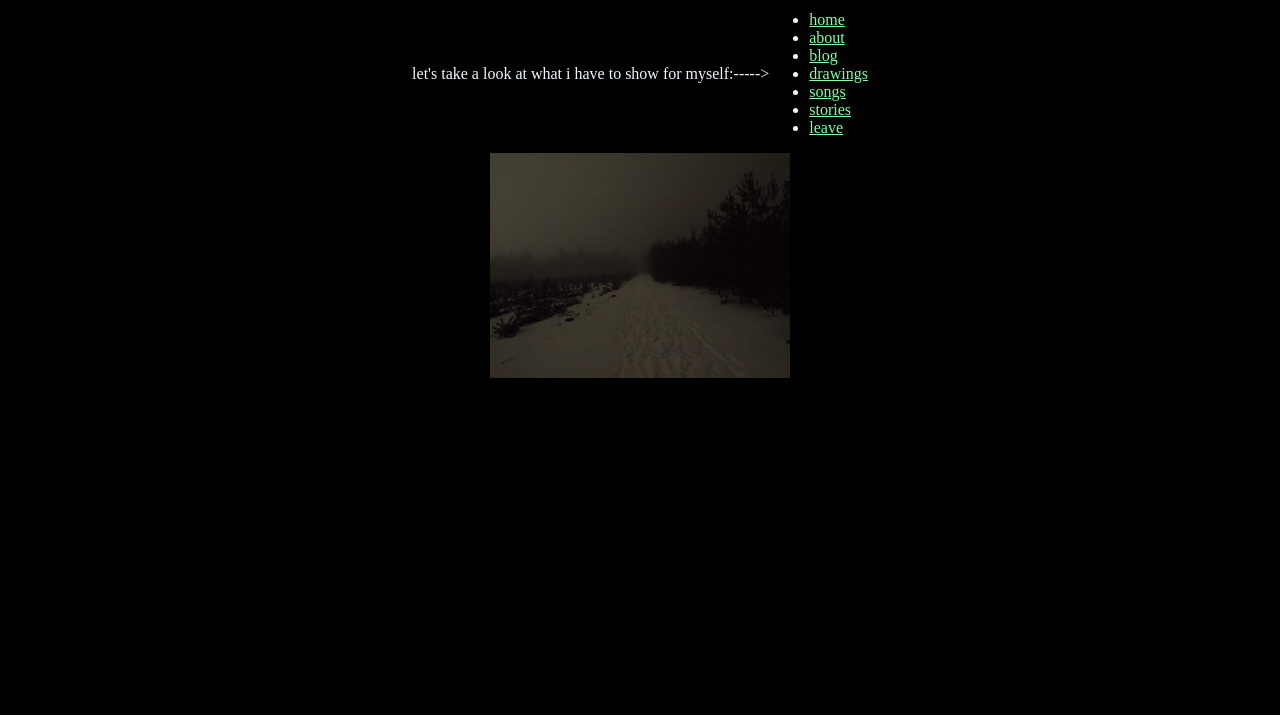
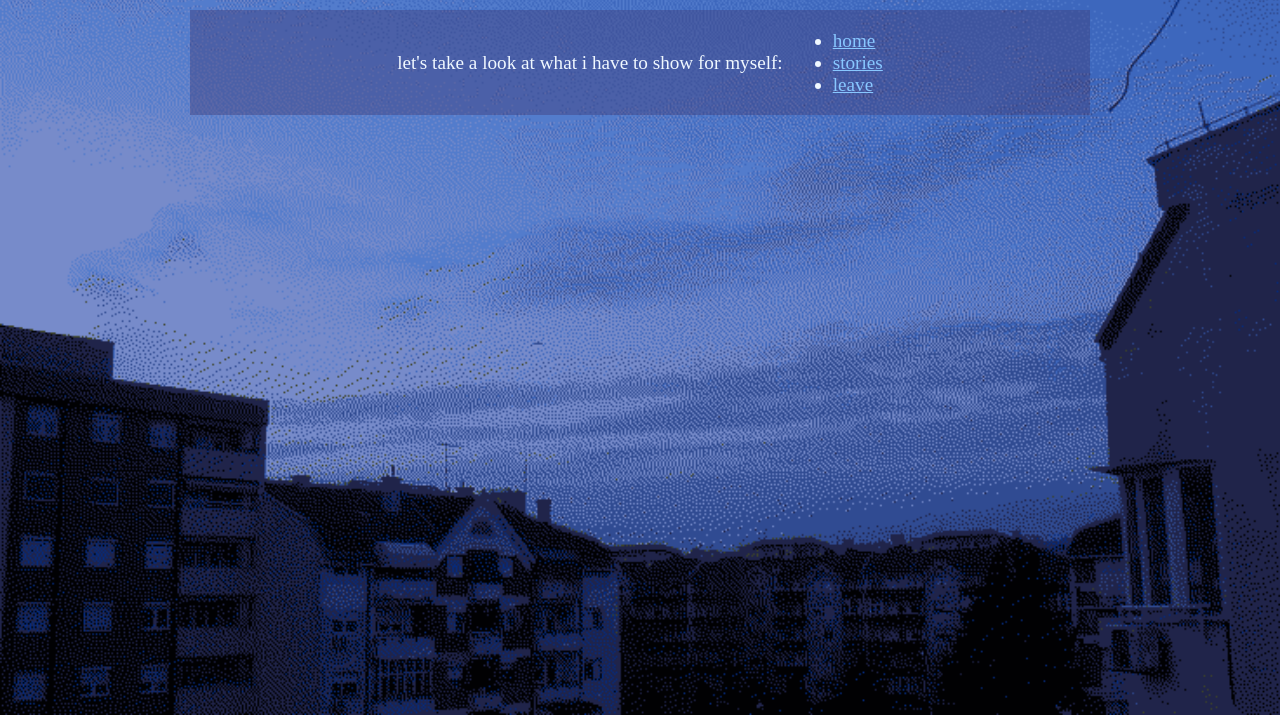
Before and after one commit to ikupoku/ikudoppelmoe, a plain HTML site: page www/index.html in a window 1280 px wide. Shown: the part 85-800 px from the top of the page. Drawn offline with Linux system fonts and the light colour scheme; a web font is replaced by a local one.

Commit message:
style it up

```diff
--- a/www/index.html
+++ b/www/index.html
@@ -11,24 +11,25 @@
   <link rel="icon" type="image/x-icon" href="./images/chud.ico">
 </head>
 
-<body>
-  <h1 class="center">
-    hello, i am ben! <br>
-  </h1>
-  <my-element class="center">
-    let's take a look at what i have to show for myself:<br> <p class="center"style="text-align: right;"> ----->
-    </p>
+<body id="container">
+  <header>
+
+    <h1 class="center">
+      hello, i am ben!
+    </h1>
+
+  </header>
+
+  <main class="center">
+    let's take a look at what i have to show for myself:
+
     <ul>
       <li> <a href="#">home</a> </li>
-      <li> <a href="about.html">about</a> </li>
-      <li> <a href="blog.html">blog</a> </li>
-      <li> <a href="drawings.html">drawings</a> </li>
-      <li> <a href="songs.html">songs</a> </li>
       <li> <a href="stories.html">stories</a> </li>
-      <li> <a href="leave.html">leave</a> </li>
+      <li> <a href="https://duckduckgo.com/">leave</a> </li>
     </ul>
-  </my-element>
-  <img src="./images/snow.png" class="snow" class="center">
+
+  </main>
 </body>
 
 </html>
--- a/www/style.css
+++ b/www/style.css
@@ -1,45 +1,71 @@
-stack{
-    display:block;margin:0;padding:0;border:0;
+stack {
+  display: block;
+  margin: 0;
+  padding: 0;
+  border: 0;
 }
 
-body{
-    background-color: black;
-    color: aliceblue;
+body {
+
+  background-color: black;
+  background-image: url("./images/sunrised.png");
+  background-repeat: no-repeat;
+  background-size: cover;
+  background-attachment: fixed;
+  font-size: larger;
+
+  font-family: "zen";
+  color: aliceblue;
+}
+
+@font-face {
+  font-family: "zen";
+  src: url("./fonts/ZenKurenaido-Regular.ttf") format("truetype");
+}
+
+#container {
+  max-width: 900px;
+  /* this is the width of your layout! */
+  /* if you change the above value, scroll to the bottom
+      and change the media query according to the comment! */
+  margin: 0 auto;
+  /* this centers the entire page */
 }
 
 .center {
   display: flex;
   justify-content: center;
   align-items: center;
+  gap: 10px;
 }
 
-my-element {
-    display:block;
-
+main {
+  background-color: #41407c72;
 }
 
-.snow {
-    width: 300px;
-    height: auto;
-    display:block;
-    margin-left: auto;
-    margin-right: auto;
-
+aside {
+  background-color: #41407c72;
+  width: 25%;
+  padding: 3%;
+  padding-right: 5%;
+  font-size: large;
+  margin-right: 1%;
+  margin-top: 10%;
 }
 
-
 a:link {
-  color: #80ffa0;
+  color: #88c7ff;
 }
 
 /* visited link */
 a:visited {
-  color: #137300;
+  color: #1e26c9;
 }
 
 /* mouse over link */
 a:hover {
   color: #ffffff;
+  font-weight: bold;
 }
 
 /* selected link */
```
Also changed, not shown: www/blog.html (deleted, +0 -11 lines), www/sadness.html (+6 -3 lines), www/semantic.html (+6 -2 lines), www/stories.html (added, +33 -0 lines), www/stories/collegemaxx.html (added, +15 -0 lines), www/images/greyer.jpeg (added), www/images/poles.jpeg (added), www/images/sunrise.jpeg (added), www/images/sunrised.png (added), 1 other file.
